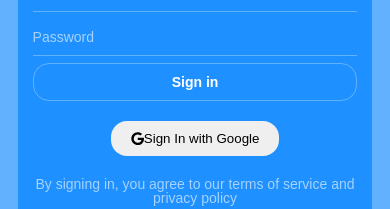
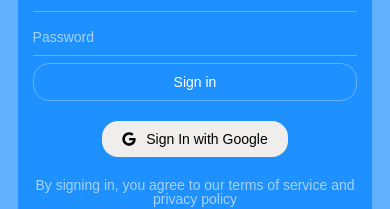
Before and after one commit to subzero783/receipt-scan, a Next.js app: page /login in a window 390 px wide. Shown: the part 368-577 px from the top of the page. Built offline with nearby package versions, Linux system fonts and the light colour scheme; no server answers; a web font is replaced by a local one.

Commit message:
RSSCN-46 Finishing Mobile version of Sig In page, need to add Google Login button

```diff
--- a/assets/styles/login.css
+++ b/assets/styles/login.css
@@ -84,7 +84,7 @@
     background: transparent;
     color: var(--color-white);
     border: none;
-    font-weight: 600;
+    font-weight: 500;
     font-size: 14px;
     cursor: pointer;
     padding: 10px 20px;
@@ -108,6 +108,18 @@
     border: unset;
     border-radius: 16px;
     padding: 10px 20px;
+    font-size: 14px;
+    font-weight: 500;
+    color: var(--color-black);
+    background-color: var(--color-neutral-200);
+    > svg {
+        margin-right: 10px;
+    }
+    &:focus,
+    &:active,
+    &:hover {
+        background-color: var(--color-neutral-100);
+    }
 }
 
 .legal-text {
```
